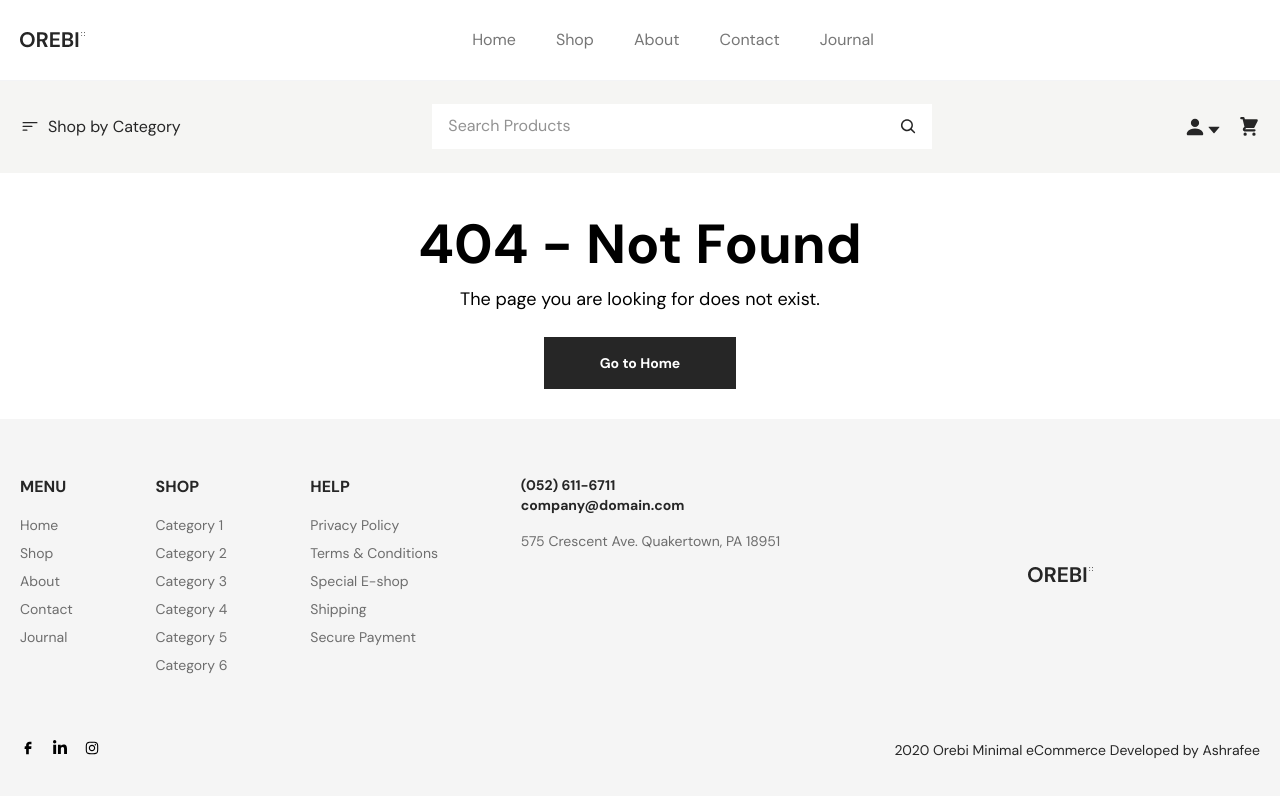
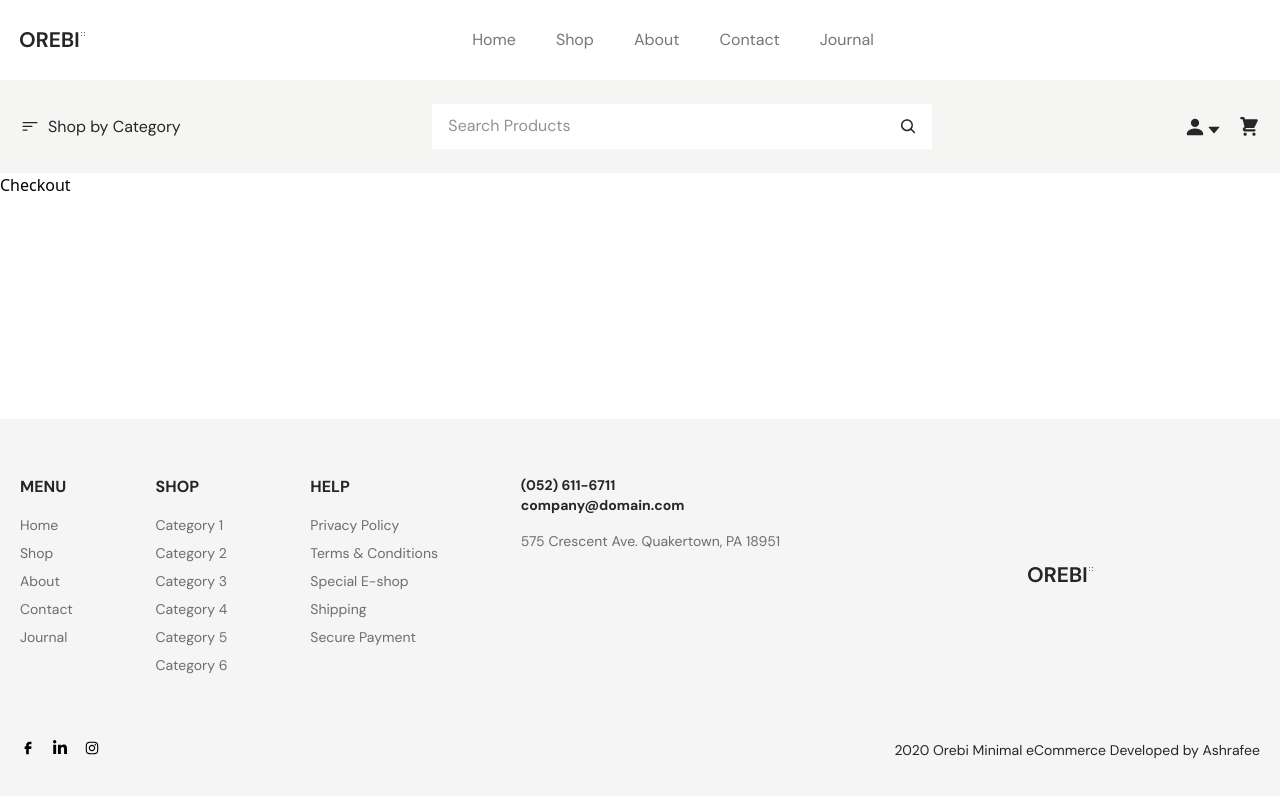
Before and after one commit to IamAshrafee/OREBI-Ecommerce-Full-Stack, a React (Vite) app in the folder Frontend/: page /checkout in a window 1280 px wide. Shown: the top 796 px of the page. Built offline with nearby package versions, Linux system fonts and the light colour scheme.

Commit message:
Checkout page created

```diff
--- a/Frontend/src/App.jsx
+++ b/Frontend/src/App.jsx
@@ -11,6 +11,7 @@ import Login from "./pages/account/Login";
 import SecondRootLayout from "./layout/SecondRootLayout";
 import Signup from "./pages/account/Signup";
 import YourCart from "./pages/shop/YourCart";
+import Checkout from "./pages/shop/Checkout";
 
 const router = createBrowserRouter([
   {
@@ -22,6 +23,7 @@ const router = createBrowserRouter([
       { path: "about", element: <About /> },
       { path: "contact", element: <Contact /> },
       { path: "your-cart", element: <YourCart /> },
+      { path: "checkout", element: <Checkout /> },
       { path: "*", element: <NotFound /> },
     ],
   },
--- /dev/null
+++ b/Frontend/src/pages/shop/Checkout.jsx
@@ -0,0 +1,9 @@
+import React from 'react'
+
+const Checkout = () => {
+  return (
+    <div>Checkout</div>
+  )
+}
+
+export default Checkout
```
